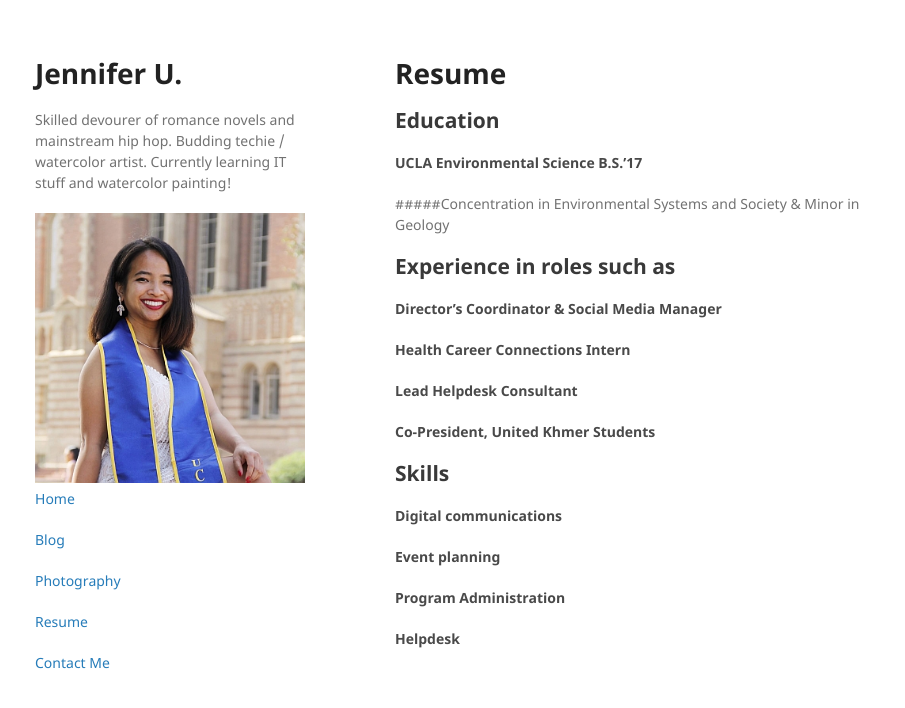
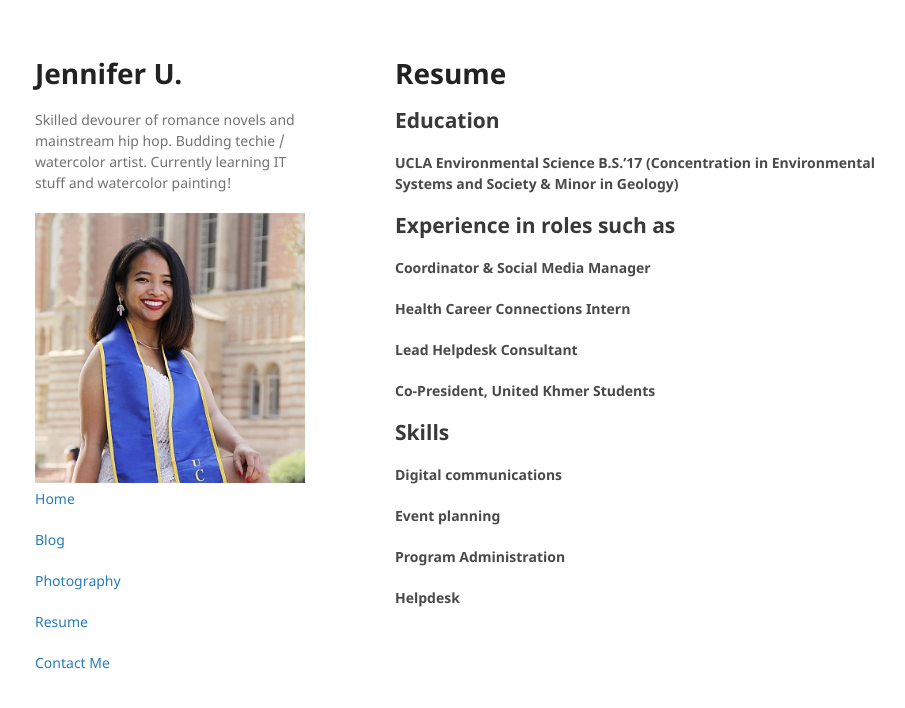
Before and after one commit to umjennifer/umjennifer.github.io, a Jekyll site: the page built from resume.md, in a window 1280 px wide. Shown: the top 708 px of the page, without its empty margins (175-1080 px from the left). Built offline with Jekyll 4.4.1, drawn with Linux system fonts in a browser that asks for light colours; our own code applies the rules of GitHub Pages for plain Markdown files.

Commit message:
updating resume

```diff
--- a/resume.md
+++ b/resume.md
@@ -3,10 +3,9 @@ layout: default
 ---
 # Resume
 ## Education
-#### UCLA Environmental Science B.S.’17
-#####Concentration in Environmental Systems and Society & Minor in Geology
+#### UCLA Environmental Science B.S.’17 (Concentration in Environmental Systems and Society & Minor in Geology)
 ## Experience in roles such as
-#### Director’s Coordinator & Social Media Manager
+#### Coordinator & Social Media Manager
 #### Health Career Connections Intern
 #### Lead Helpdesk Consultant
 #### Co-President, United Khmer Students
```
